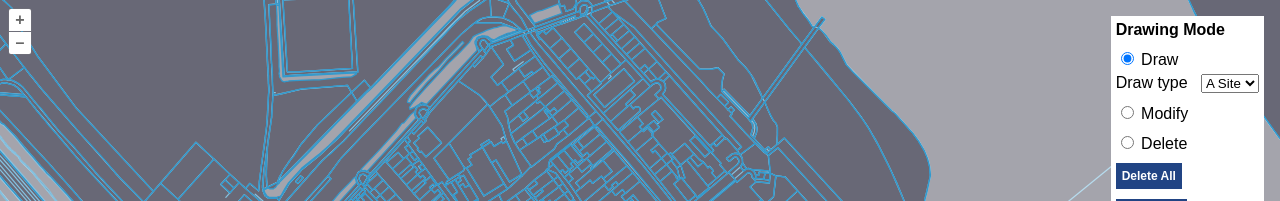
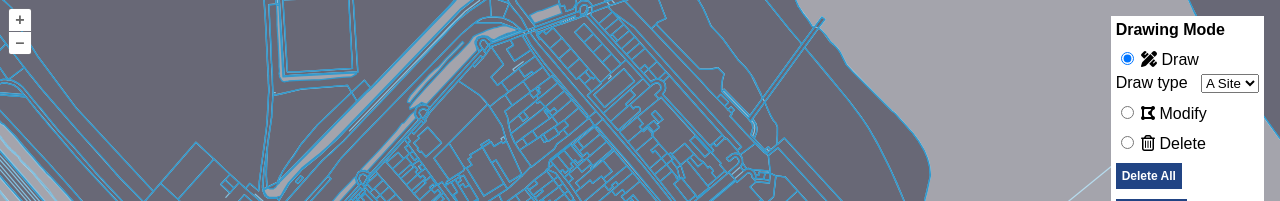
Before and after one commit to bluefoxtech/bluefox-draw-tool, a website built with webpack: page src/index.html in a window 1280 px wide. Shown: the top 201 px of the page. Built offline with nearby package versions, Linux system fonts and the light colour scheme; what ol-hashed would draw is missing.

Commit message:
add fontawesome icons to radio buttons

```diff
--- a/src/index.html
+++ b/src/index.html
@@ -19,6 +19,7 @@
       <div class="radio">
         <label>
           <input type="radio" name="interaction" value="draw" id="draw" checked>
+          <i class="fas fa-pencil-ruler"></i>
           Draw &nbsp;
         </label>
         <div class="form-group">
@@ -31,12 +32,14 @@
       <div class="radio">
         <label>
           <input type="radio" name="interaction" value="modify">
+          <i class="fas fa-draw-polygon"></i>
           Modify &nbsp;
         </label>
       </div>
       <div class="radio">
         <label>
           <input type="radio" name="interaction" value="delete">
+          <i class="far fa-trash-alt"></i>
           Delete &nbsp;
         </label>
       </div>
```
